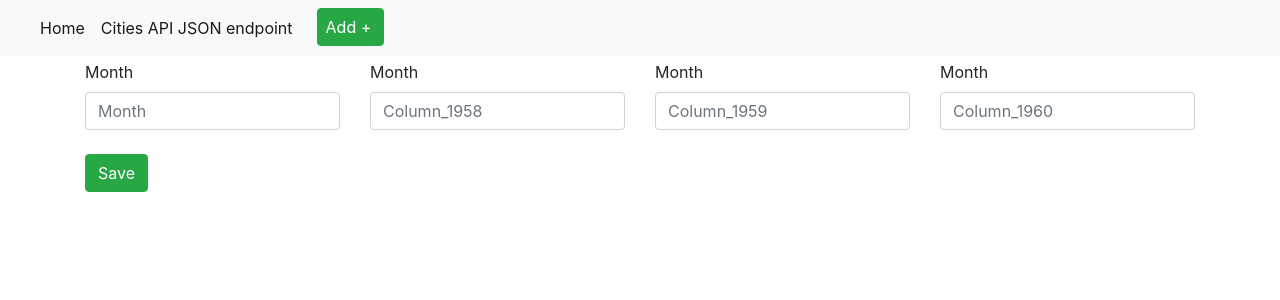
After one commit to vk536/PythonDockerFlaskPycharm, a Flask app: template app/templates/edit.html in a window 1280 px wide. The commit adds this page. Shown: the top 300 px of the page. Run offline with Flask 2, Linux system fonts and the light colour scheme; the template is opened without the code that fills it, so the values that code supplies are empty; some libraries are stand-ins or nearby versions.

Commit message:
Feature: implementing editing functionality

```diff
--- a/app/app.py
+++ b/app/app.py
@@ -53,22 +53,21 @@ def form_insert_post():
     mysql.get_db().commit()
     return redirect("/", code=302)
 
-@app.route('/edit/<int:city_id>', methods=['GET'])
-def form_edit_get(city_id):
+@app.route('/edit/<int:data_id>', methods=['GET'])
+def form_edit_get(data_id):
     cursor = mysql.get_db().cursor()
-    cursor.execute('SELECT * FROM tblCitiesImport WHERE id=%s', city_id)
+    cursor.execute('SELECT * FROM airTravelImport WHERE id=%s', data_id)
     result = cursor.fetchall()
-    return render_template('edit.html', title='Edit Form', city=result[0])
+    return render_template('edit.html', title='Edit Form', data=result[0])
 
 
-@app.route('/edit/<int:city_id>', methods=['POST'])
-def form_update_post(city_id):
+@app.route('/edit/<int:data_id>', methods=['POST'])
+def form_update_post(data_id):
     cursor = mysql.get_db().cursor()
-    inputData = (request.form.get('fldName'), request.form.get('fldLat'), request.form.get('fldLong'),
-                 request.form.get('fldCountry'), request.form.get('fldAbbreviation'),
-                 request.form.get('fldCapitalStatus'), request.form.get('fldPopulation'), city_id)
-    sql_update_query = """UPDATE tblCitiesImport t SET t.fldName = %s, t.fldLat = %s, t.fldLong = %s, t.fldCountry =
-    %s, t.fldAbbreviation = %s, t.fldCapitalStatus = %s, t.fldPopulation = %s WHERE t.id = %s """
+    inputData = (request.form.get('fldMonth'), request.form.get('fld1958'), request.form.get('fld1959'),
+                 request.form.get('fld1960'), data_id)
+    sql_update_query = """UPDATE airTravelImport t SET t.Month = %s, t.Column_1958 = %s, t.Column_1959 = %s, t.Column_1960 =
+    %s WHERE t.id = %s """
     cursor.execute(sql_update_query, inputData)
     mysql.get_db().commit()
     return redirect("/", code=302)
--- /dev/null
+++ b/app/templates/edit.html
@@ -0,0 +1,26 @@
+{% extends "layout.html" %}
+{% block content %}
+<form action="/edit/{{data.id}}" method="post">
+    <div class="row">
+        <div class="col">
+            <label for="fldMonth">Month</label>
+            <input id="fldMonth" type="text" class="form-control" placeholder="Month" name="fldMonth" value="{{data.Month}}">
+        </div>
+        <div class="col">
+            <label for="fld1958">Month</label>
+            <input id="fld1958" type="text" class="form-control" placeholder="Column_1958" name="fld1958" value="{{data.Column_1958}}">
+        </div>
+        <div class="col">
+            <label for="fld1959">Month</label>
+            <input id="fld1959" type="text" class="form-control" placeholder="Column_1959" name="fld1959" value="{{data.Column_1959}}">
+        </div>
+        <div class="col">
+            <label for="fld1960">Month</label>
+            <input id="fld1960" type="text" class="form-control" placeholder="Column_1960" name="fld1960" value="{{data.Column_1960}}">
+        </div>
+    </div>
+    <br/>
+    <button type="submit" class="btn btn-success">Save</button>
+
+</form>
+{% endblock %}
--- a/app/templates/new.html
+++ b/app/templates/new.html
@@ -19,6 +19,7 @@
             <input id="fld1960" type="text" class="form-control" placeholder="Column_1960" name="fld1960">
         </div>
     </div>
+    <br/>
     <div>
     <button type="submit" class="btn btn-success">Save</button>
     </div>
```
